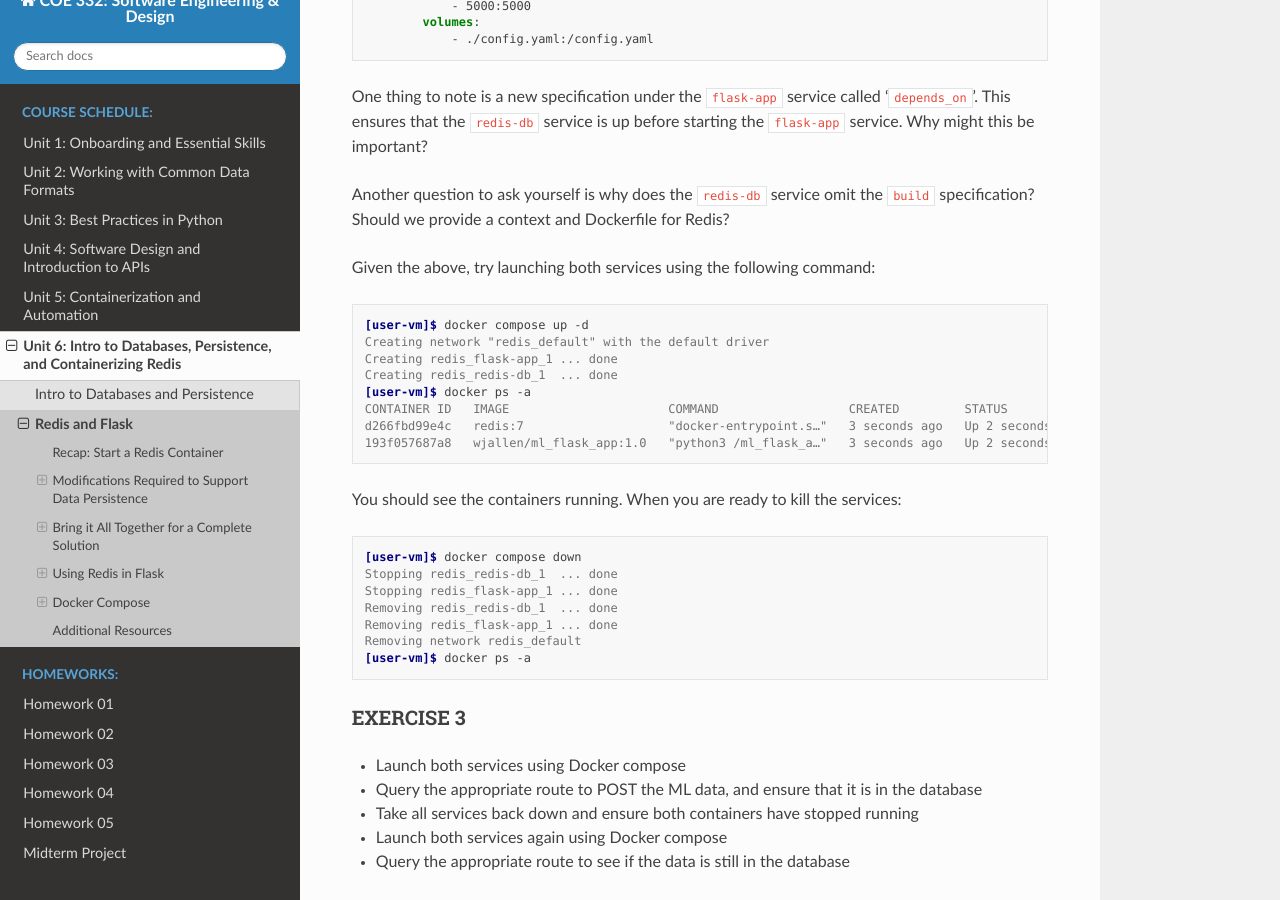
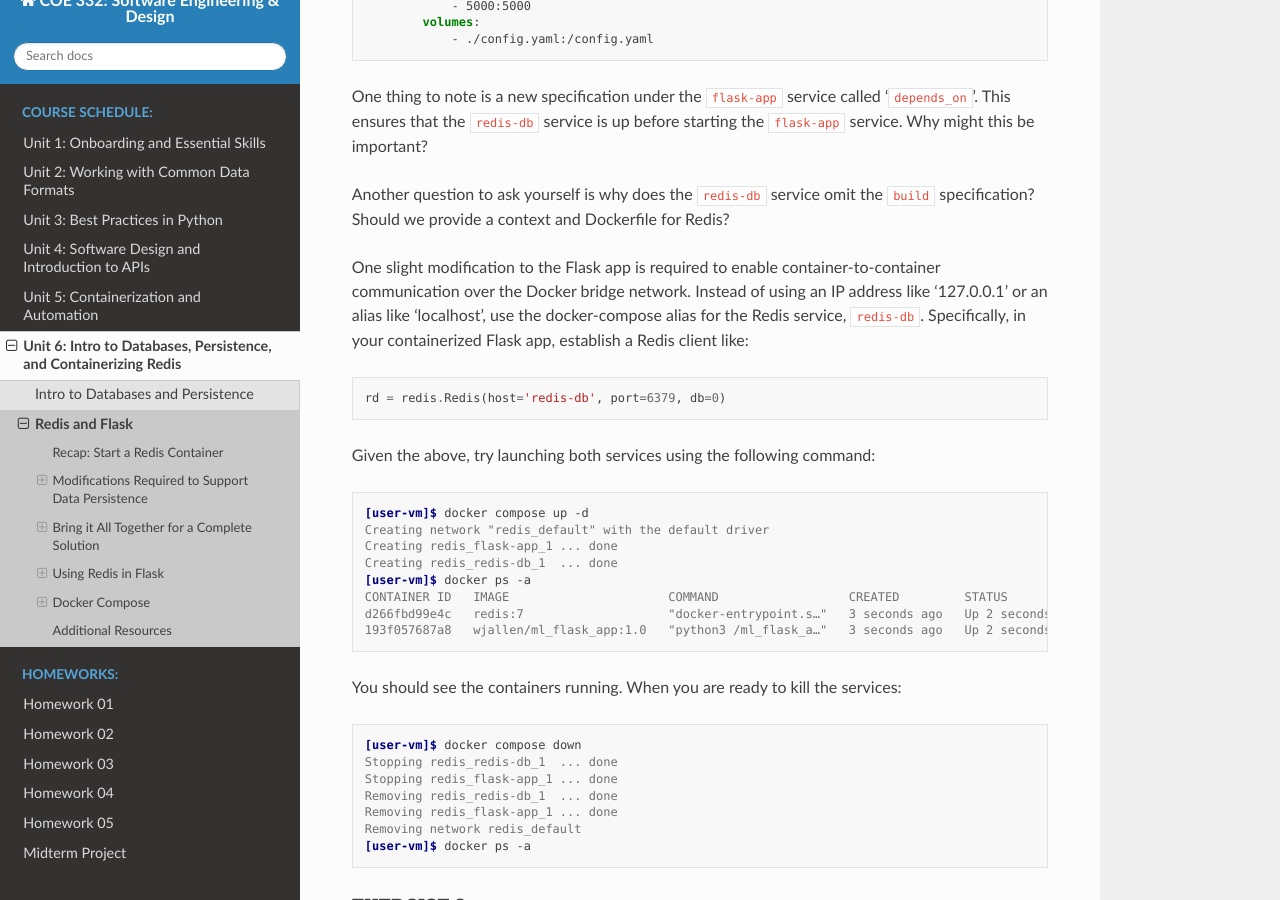
Before and after one commit to TACC/coe-332-sp23, a Sphinx documentation site: the page built from docs/unit06/redis_and_flask.rst, in a window 1280 px wide and 900 px high, scrolled down 7004 px. Built offline with Sphinx 7.4.7 and the Read the Docs theme 2.0.0, drawn with Linux system fonts in a browser that asks for light colours.

Commit message:
added bit about docker compose network alias

```diff
--- a/docs/unit06/redis_and_flask.rst
+++ b/docs/unit06/redis_and_flask.rst
@@ -374,6 +374,15 @@ Why might this be important?
 Another question to ask yourself is why does the ``redis-db`` service omit the ``build``
 specification? Should we provide a context and Dockerfile for Redis?
 
+One slight modification to the Flask app is required to enable container-to-container
+communication over the Docker bridge network. Instead of using an IP address like '127.0.0.1'
+or an alias like 'localhost', use the docker-compose alias for the Redis service,
+``redis-db``. Specifically, in your containerized Flask app, establish a Redis client like:
+
+.. code-block:: python3
+
+    rd = redis.Redis(host='redis-db', port=6379, db=0)
+
 
 Given the above, try launching both services using the following command:
 
```
